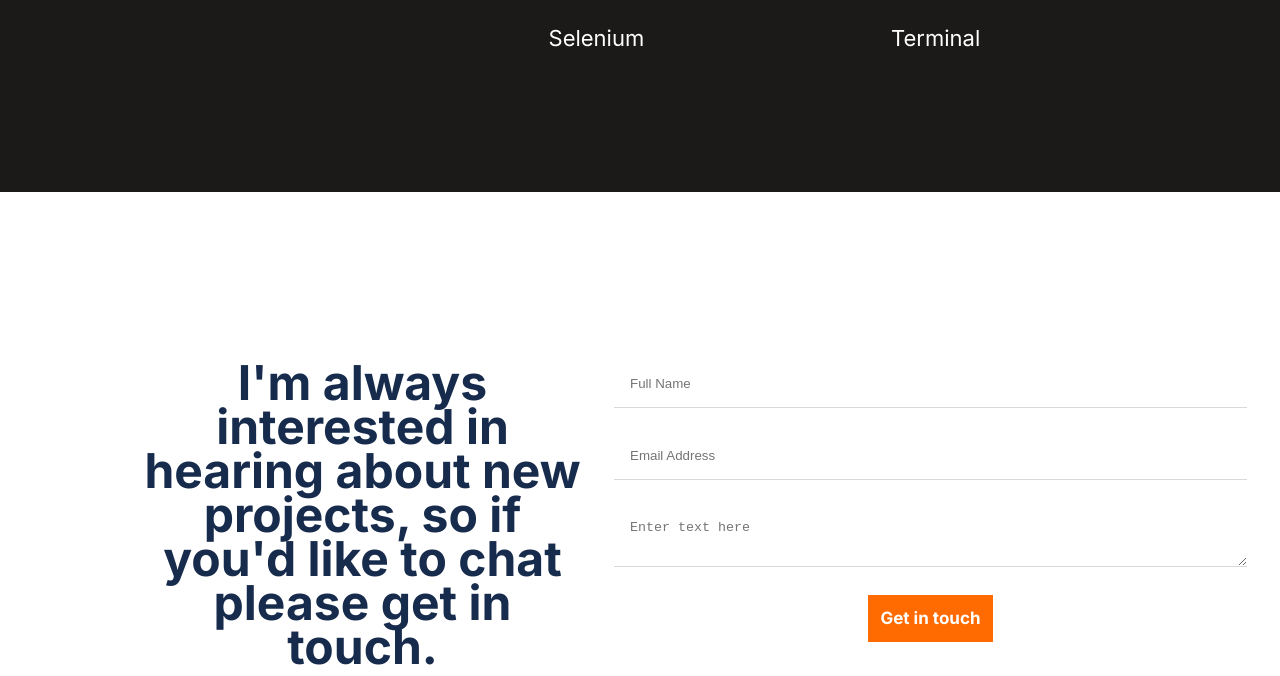
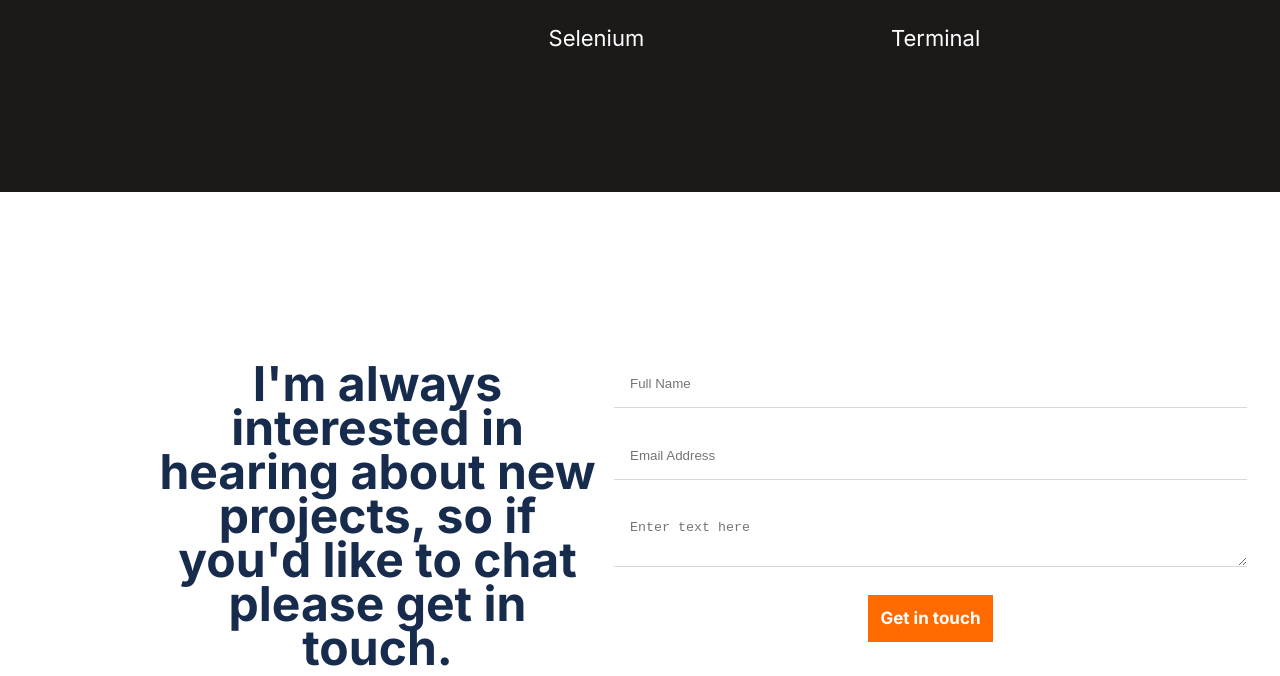
Before and after one commit to serialferris/Project-Portfolio, a website: page index.html in a window 1280 px wide. In both pictures the pointer is over the element 362 px from the left and 3891 px from the top of the page. Shown: the part 3403-4079 px from the top of the page. Drawn offline with Linux system fonts and the light colour scheme; a web font is replaced by a local one.

Commit message:
Add transitions

```diff
--- a/style.css
+++ b/style.css
@@ -388,6 +388,10 @@ nav {
   color: #172b4d;
 }
 
+.newprojects-text:hover {
+  transform: translate(15px, 1px);
+}
+
 .contact-form {
   display: flex;
   margin: 24px;
```
